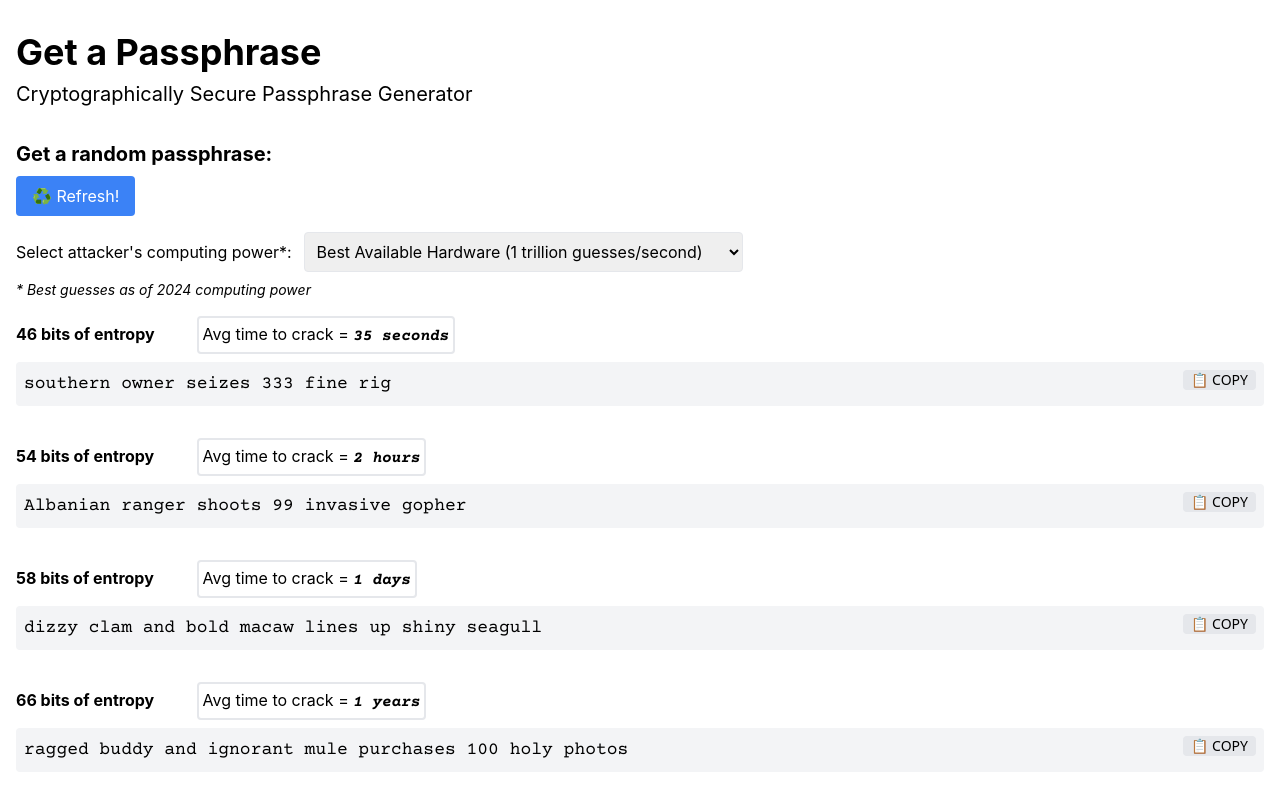
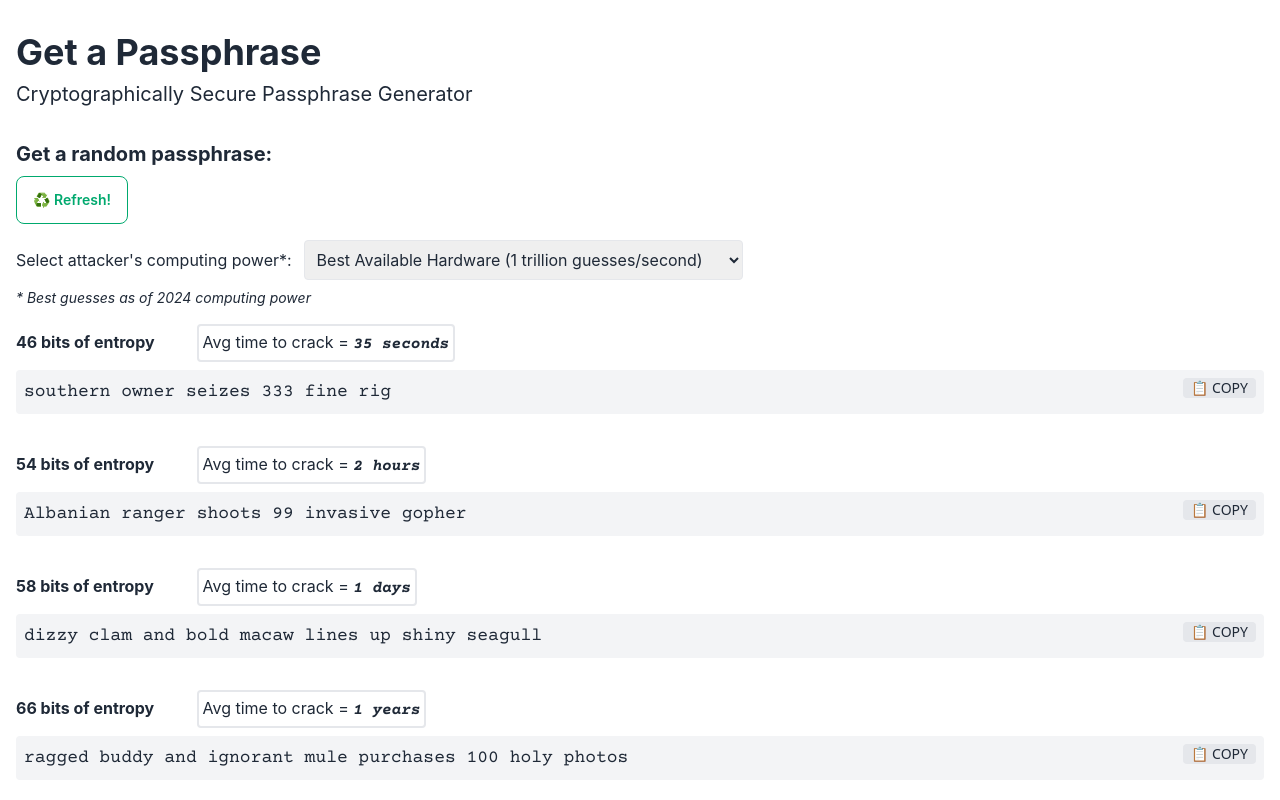
Before and after one commit to blanchardjeremy/strongphrase.net, a React (Create React App) app: page / in a window 1280 px wide. Shown: the top 800 px of the page. Built offline with nearby package versions, Linux system fonts and the light colour scheme.

Commit message:
Install daisy-ui

```diff
--- a/package.json
+++ b/package.json
@@ -7,6 +7,7 @@
     "@testing-library/jest-dom": "^5.17.0",
     "@testing-library/react": "^13.4.0",
     "@testing-library/user-event": "^13.5.0",
+    "daisyui": "^4.12.10",
     "react": "^18.3.1",
     "react-dom": "^18.3.1",
     "react-scripts": "^5.0.1",
--- a/src/PassphraseGenerator.js
+++ b/src/PassphraseGenerator.js
@@ -14,6 +14,7 @@ const PassphraseGenerator = () => {
       newPassphrases[bits] = getPassphrase(bits);
     });
     setPassphrases(newPassphrases);
+    setCopiedBits(null); // Reset the copiedBits state
   }, []);
 
   const crackTimes = useMemo(() => {
@@ -41,7 +42,7 @@ const PassphraseGenerator = () => {
         <h3 className="text-xl font-bold mb-2">Get a random passphrase:</h3>
         <button
           onClick={generatePassphrases}
-          className="bg-blue-500 text-white px-4 py-2 rounded hover:bg-blue-600"
+          className="btn btn-success btn-outline"
         >
           ♻️ Refresh!
         </button>
--- a/src/styles/index.css
+++ b/src/styles/index.css
@@ -1,6 +1,7 @@
 @tailwind base;
 @tailwind components;
 @tailwind utilities;
+
 body {
   margin: 0;
   font-family: -apple-system, BlinkMacSystemFont, 'Segoe UI', 'Roboto', 'Oxygen',
--- a/tailwind.config.js
+++ b/tailwind.config.js
@@ -11,5 +11,5 @@ module.exports = {
       },
     },
   },
-  plugins: [],
+  plugins: [require("daisyui")],
 }
```
Also changed, not shown: jsconfig.json (added, +9 -0 lines), 1 other file (tests, documents, lock files or other folders).
